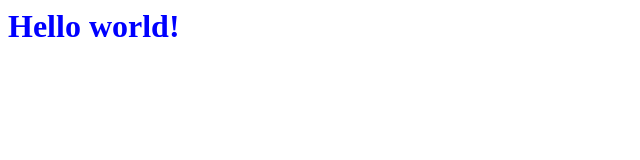
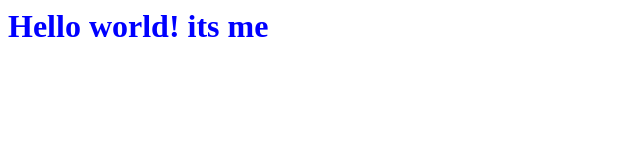
Before and after one commit to zebraz1/test-project, a plain HTML site: page index.html in a window 1280 px wide. Shown: the whole page, without its empty margins (0-640 px from the left). Drawn offline with Linux system fonts and the light colour scheme.

Commit message:
be more exciting in heading

```diff
--- a/index.html
+++ b/index.html
@@ -4,6 +4,6 @@
   <link rel="stylesheet"href="css/style.css">
 </head>
 <body>
-  <h1> Hello world!</h1>
+  <h1> Hello world! its me</h1>
 </body>
 </html>
```
